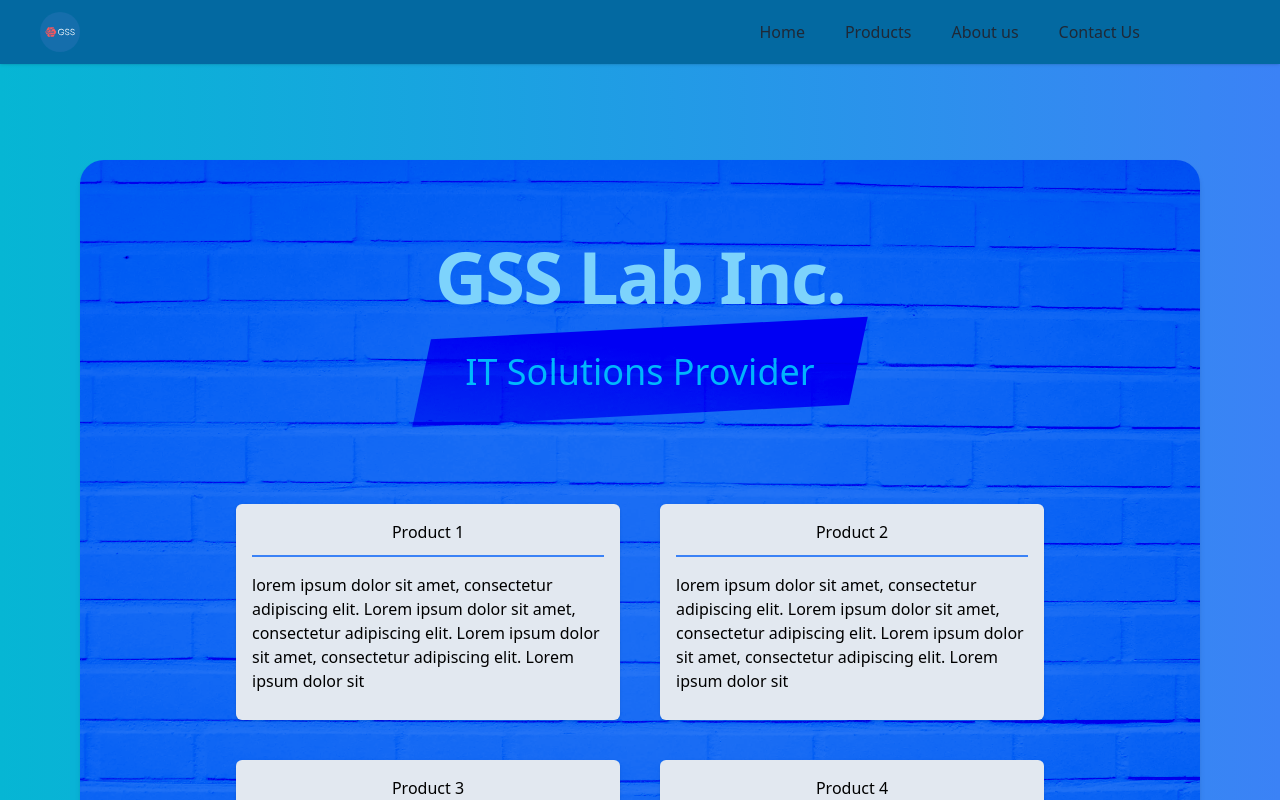
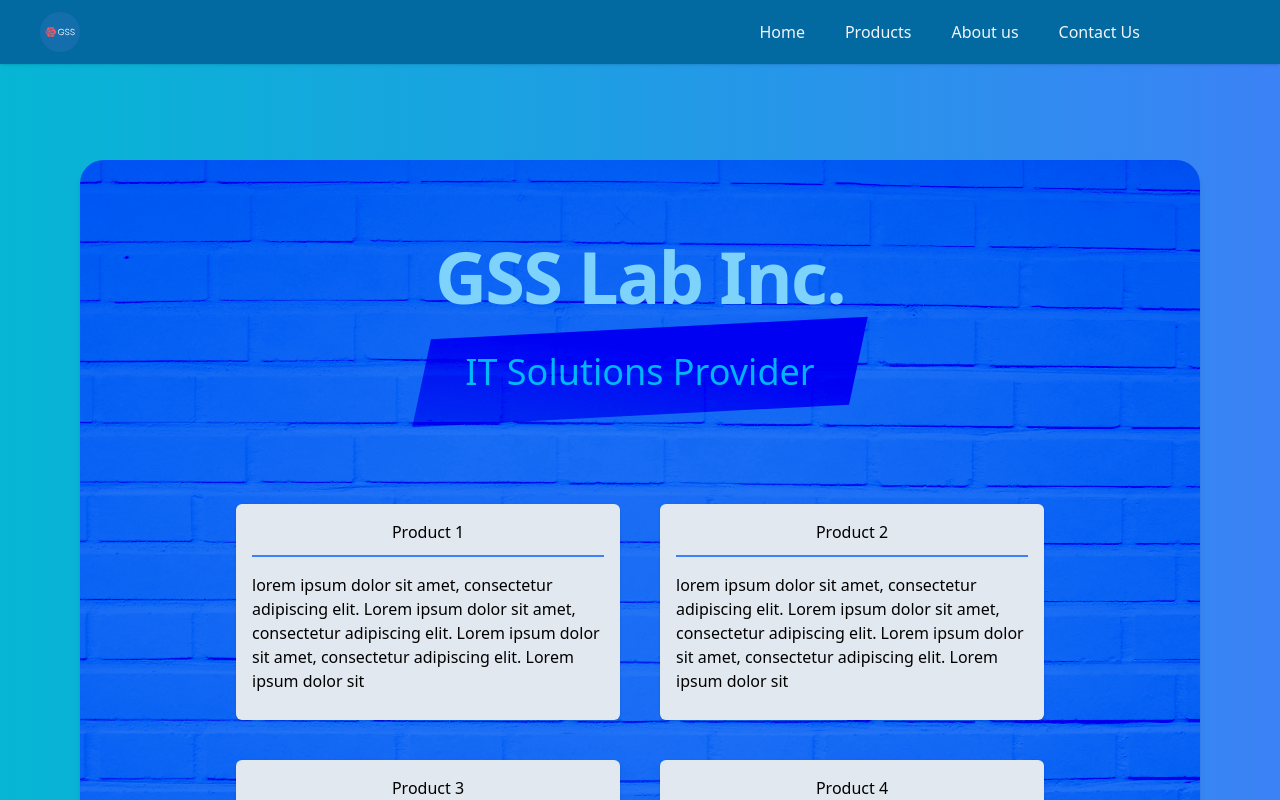
Before and after one commit to jeffreygss888/practice-one-pager, a React (Create React App) app: page / in a window 1280 px wide. Shown: the top 800 px of the page. Built offline with nearby package versions, Linux system fonts and the light colour scheme.

Commit message:
style: change main width size and nav font-color

```diff
--- a/src/components/layout/Header.tsx
+++ b/src/components/layout/Header.tsx
@@ -70,7 +70,7 @@
         <ul className="flex h-full items-center justify-center gap-10">
           <li>
             <a
-              className="text-gray-800 hover:text-gray-700 hover:underline focus:underline active:underline"
+              className="text-slate-100 hover:text-slate-300 hover:underline focus:text-slate-300 focus:underline active:text-slate-300 active:underline"
               href="/"
             >
               Home
@@ -78,7 +78,7 @@
           </li>
           <li>
             <a
-              className="text-gray-800 hover:text-gray-700 hover:underline focus:underline active:underline"
+              className="text-slate-100 hover:text-slate-300 hover:underline focus:text-slate-300 focus:underline active:text-slate-300 active:underline"
               href="/products"
             >
               Products
@@ -86,7 +86,7 @@
           </li>
           <li>
             <a
-              className="text-gray-800 hover:text-gray-700 hover:underline focus:underline active:underline"
+              className="text-slate-100 hover:text-slate-300 hover:underline focus:text-slate-300 focus:underline active:text-slate-300 active:underline"
               href="/about-us"
             >
               About us
@@ -94,7 +94,7 @@
           </li>
           <li>
             <a
-              className="text-gray-800 hover:text-gray-700 hover:underline focus:underline active:underline"
+              className="text-slate-100 hover:text-slate-300 hover:underline focus:text-slate-300 focus:underline active:text-slate-300 active:underline"
               href="/contact-us"
             >
               Contact Us
--- a/src/components/layout/Layout.tsx
+++ b/src/components/layout/Layout.tsx
@@ -9,7 +9,7 @@
 const Layout = ({ children }: LayoutProps) => (
   <>
     <Header />
-    <main className="mx-auto mt-16 w-screen max-w-screen-2xl flex-1 px-2 sm:px-20 2xl:px-10">
+    <main className="mx-auto mt-16 w-full max-w-screen-2xl flex-1 px-2 sm:px-20 2xl:px-10">
       {children}
     </main>
     <Footer />
```
